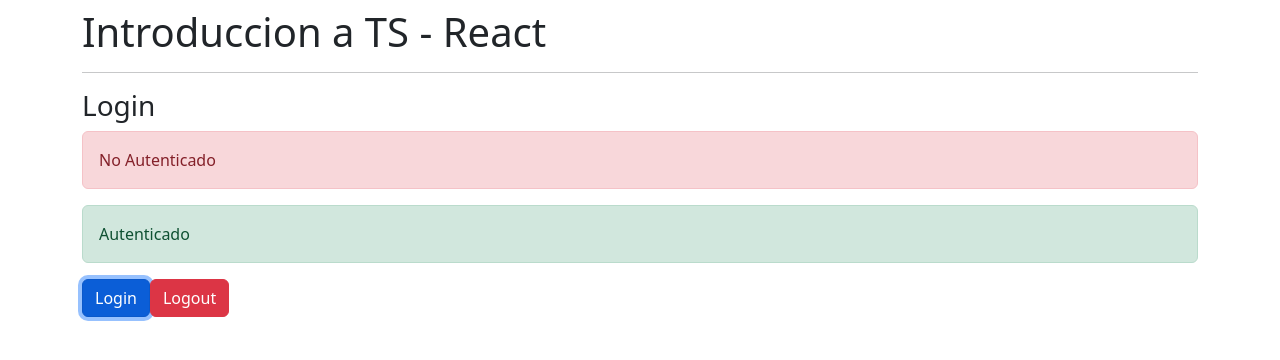
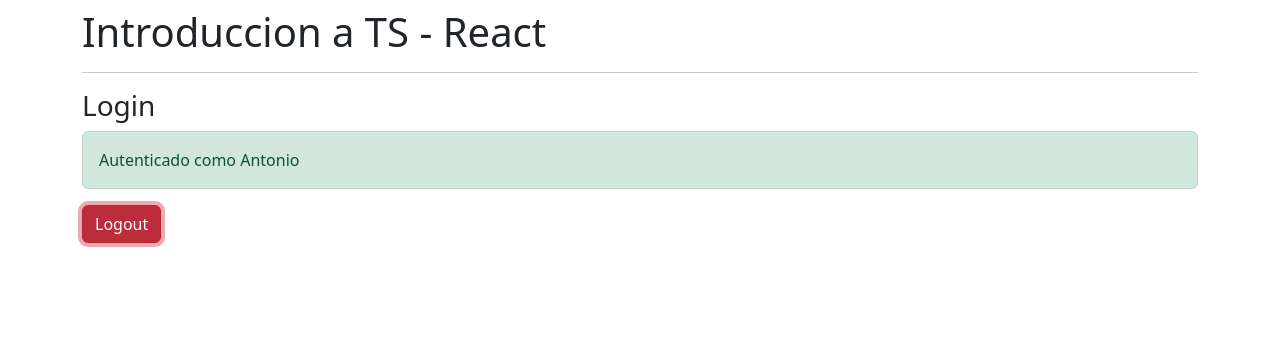
Before and after one commit to SirAntonioG/01-reforzamiento, a React (Create React App) app: page / in a window 1280 px wide. Both pictures are taken after a click on the button "Login". Shown: the top 360 px of the page. Built offline with nearby package versions, Linux system fonts and the light colour scheme.

Commit message:
Curso Udemy React-Native Seccion2 : 19. login y logout

```diff
--- a/src/components/Login.tsx
+++ b/src/components/Login.tsx
@@ -14,7 +14,12 @@ const initialState: AuthState = {
   nombre: '',
 };
 
-type AuthAction = { type: 'logout' };
+type LoginPayLoad = {
+  username: string;
+  nombre: string;
+};
+
+type AuthAction = { type: 'logout' } | { type: 'login'; payload: LoginPayLoad };
 
 const authReducer = (state: AuthState, action: AuthAction): AuthState => {
   switch (action.type) {
@@ -25,7 +30,14 @@ const authReducer = (state: AuthState, action: AuthAction): AuthState => {
         nombre: '',
         username: '',
       };
-
+    case 'login':
+      const { nombre, username } = action.payload;
+      return {
+        validando: false,
+        token: 'ABC123',
+        nombre,
+        username,
+      };
     default:
       return state;
   }
@@ -40,6 +52,19 @@ export const Login = () => {
     }, 1500);
   }, []);
 
+  const login = () => {
+    dispatch({
+      type: 'login',
+      payload: { nombre: 'Antonio', username: 'SirAntonio' },
+    });
+  };
+
+  const logout = () => {
+    dispatch({
+      type: 'logout',
+    });
+  };
+
   if (state.validando) {
     return (
       <>
@@ -52,10 +77,24 @@ export const Login = () => {
   return (
     <>
       <h3>Login</h3>
-      <div className='alert alert-danger'>No Autenticado</div>
-      <div className='alert alert-success'>Autenticado</div>
-      <button className='btn btn-primary'>Login</button>
-      <button className='btn btn-danger'>Logout</button>
+
+      {state.token ? (
+        <div className='alert alert-success'>
+          Autenticado como {state.nombre}
+        </div>
+      ) : (
+        <div className='alert alert-danger'>No Autenticado</div>
+      )}
+
+      {state.token ? (
+        <button className='btn btn-danger' onClick={logout}>
+          Logout
+        </button>
+      ) : (
+        <button className='btn btn-primary' onClick={login}>
+          Login
+        </button>
+      )}
     </>
   );
 };
```
